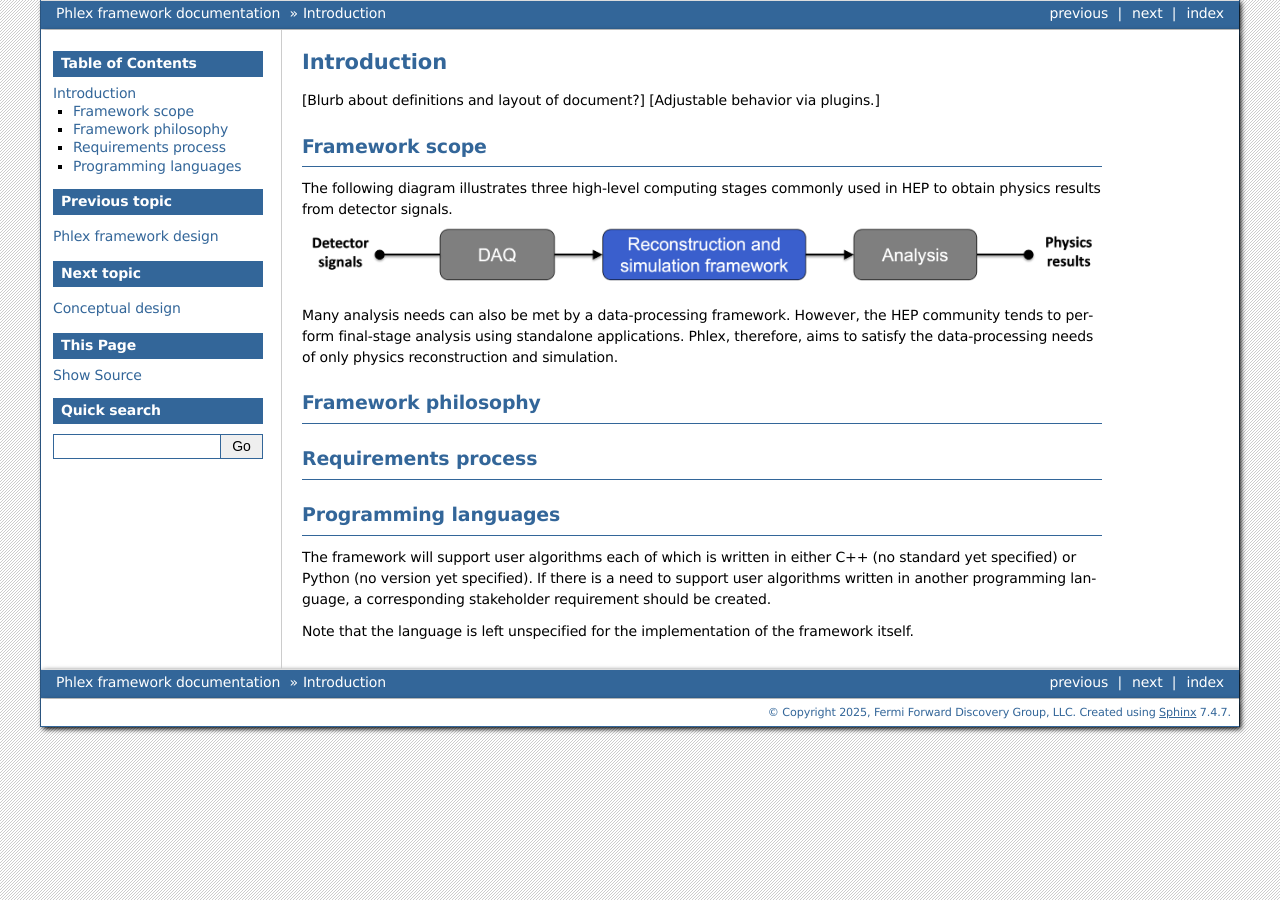
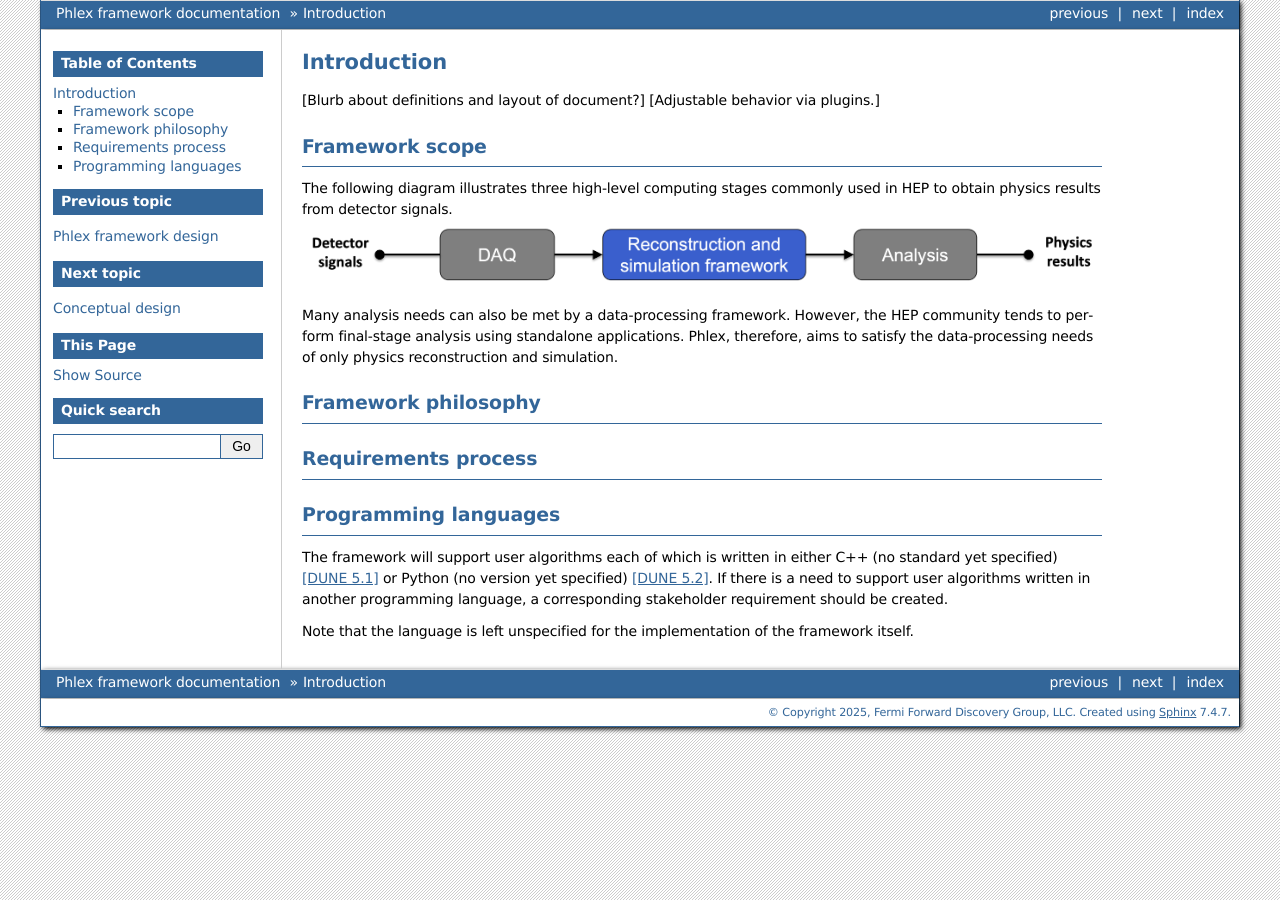
Before and after one commit to Framework-R-D/phlex-design, a Sphinx documentation site: the page built from doc/introduction.rst, in a window 1280 px wide. Built offline with Sphinx 7.4.7, drawn with Linux system fonts in a browser that asks for light colours; some of the changed lines change nothing that is shown.

Commit message:
Create :dune: Sphinx role for referencing requirements

```diff
--- /dev/null
+++ b/doc/_extensions/requirement.py
@@ -0,0 +1,33 @@
+import re
+from docutils import nodes
+from sphinx.addnodes import pending_xref
+
+def setup(app):
+    requirement_pattern = re.compile(r"([\d\.]+)\s+(.+)")
+    app.add_role("dune", autoref("DUNE", requirement_pattern))
+
+def autoref(experiment, pattern):
+    def role(name, rawtext, text, lineno, inliner, options=None, content=None):
+        match = pattern.match(text)
+        if not match:
+            msg = inliner.reporter.error(
+                f"Malformed input '{text}'. Expected format: '<number> <requirement description>'",
+                line=lineno,
+            )
+            return [], [match]
+
+        number, description = match.groups()
+        ref_target = f"requirements:{number} {description.lower()}"
+
+        # Create pending_xref node (resolved internally by Sphinx)
+        node = pending_xref(
+            '',
+            nodes.Text(f"[{experiment} {number}]"),
+            refdomain='std',
+            reftype='ref',
+            reftarget=ref_target,
+            refexplicit=True
+        )
+        return [node], []
+
+    return role
--- a/doc/conf.py
+++ b/doc/conf.py
@@ -5,6 +5,11 @@
 
 # -- Project information -----------------------------------------------------
 # https://www.sphinx-doc.org/en/master/usage/configuration.html#project-information
+
+import os
+import sys
+
+sys.path.insert(0, os.path.abspath('.') + '/_extensions')
 
 project = 'Phlex framework'
 copyright = '2025, Fermi Forward Discovery Group, LLC'
@@ -14,7 +19,8 @@ author = 'Phlex developers'
 # https://www.sphinx-doc.org/en/master/usage/configuration.html#general-configuration
 
 extensions = ['sphinx.ext.graphviz',
-              'sphinx.ext.autosectionlabel']
+              'sphinx.ext.autosectionlabel',
+              'requirement']
 autosectionlabel_prefix_document = True
 
 templates_path = ['_templates']
--- a/doc/introduction.rst
+++ b/doc/introduction.rst
@@ -24,7 +24,7 @@ Requirements process
 Programming languages
 ---------------------
 
-The framework will support user algorithms each of which is written in either C++ (no standard yet specified) or Python (no version yet specified).
+The framework will support user algorithms each of which is written in either C++ (no standard yet specified) :dune:`5.1 Support C++ algorithms` or Python (no version yet specified) :dune:`5.2 Support Python algorithms`.
 If there is a need to support user algorithms written in another programming language, a corresponding stakeholder requirement should be created.
 
 Note that the language is left unspecified for the implementation of the framework itself.
```
Also changed, not shown: 1 other file.
